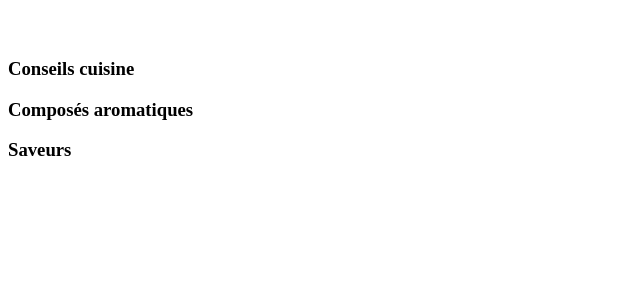
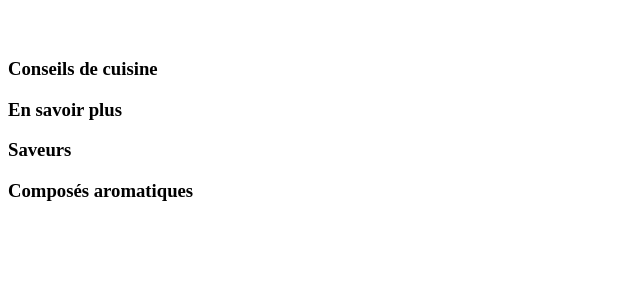
Before and after one commit to Bertoia-Jeremy/SpicyMatch, a Symfony app: template templates/spices/view.html.twig in a window 1280 px wide. Shown: the top 300 px of the page, without its empty margins (0-640 px from the left). Run offline with Twig, Linux system fonts and the light colour scheme; the template is opened without the code that fills it, so the values that code supplies are empty; some libraries are stand-ins or nearby versions.

Commit message:
spice view draft 2

```diff
--- a/templates/spices/view.html.twig
+++ b/templates/spices/view.html.twig
@@ -5,54 +5,72 @@
     {% set color = spice.aromaticGroups.color %}
     <div class="container">
 
-        {# Centré -> Nom - Groupe épice + photo #}
         <div class="row my-3">
             <div class="d-flex justify-content-between">
-                <div class="col-lg-6 d-flex flex-column justify-content-center align-items-center px-2">
+                <div class="col-8 d-flex flex-column justify-content-center align-items-center px-2">
                     <h2>{{ spice.name }}</h2>
                     <h4>{{ spice.aromaticGroups.name }}</h3>
-                    <p class="text-justify">{{ spice.description }}</p>
+                    <p class="text-center">{{ spice.description }}</p>
                 </div>
-                <div class="col-lg-6">
-                    <img class="rounded w-100 img-fluid" src="{{  vich_uploader_asset(spice, 'imageFile')}}">
+                <div class="col-4 d-flex justify-content-center align-items-center">
+                    <img class="rounded img-fluid" src="{{  vich_uploader_asset(spice, 'imageFile')}}" style="max-height: 200px">
                 </div>
             </div>
         </div>
 
-        <div class="row my-2">
-        {# Revoir les conseils cuisine, sur qui pour ensuite faire une meilleure présentation #}
-            <h3>Conseils cuisine</h3>
+        <div class="row my-3">
+            <h3>Conseils de cuisine</h3>
             <p>{{ spice.cooking }}</p>
             <p>{{ spice.informations }}</p>
         </div>
 
-        {# Décalé gauche -> Composés aromatiques - Mettre une couleur en opacité légère #}
-        <div class="row my-3 rounded w-100 p-0">
-            <div class="card p-0 w-100 h-100 shadow border-0">
-                <div class="card-header bg-primary">
-                    <h3>Composés aromatiques</h3>
-                </div>
-                <div class="card-body bg-white">
-                    <div class="card-text">
-                        <div class="list-group list-group-horizontal flex-wrap">
-                        {# TODO => Mettre le lien pour accéder directement à la page de présentation du composé #}
-                            {% for aromaticCompound in spice.aromaticsCompounds %}
-                                <a href="{{ path('view_aromatic_compound', {"id" : aromaticCompound.id}) }}"
-                                 class="list-group-item list-group-item-primary rounded m-1 p-1">{{ aromaticCompound.name }}</a>
-                            {% endfor %}
-                            {% for aromaticCompound in spice.secondaryAromaticsCompounds %}
-                                <a href="{{ path('view_aromatic_compound', {"id" : aromaticCompound.id}) }}"
-                                 class="list-group-item list-group-item-secondary rounded m-1 p-1">{{ aromaticCompound.name }}</a>
-                            {% endfor %}
-                        </div>
+        {% if spice.cookingTips is not null %}
+            <div class="row my-3">
+                <h3 class="mb-3">Incorporation de l'épice</h3>
+                <p>
+                    Voici des indications sur le moment où incorporer l'épice.
+                    Que ce soit pour l'intensité du goût ou bien la tolérance de la chaleur de l'épice, celle-ci peut être mise à une des étapes décrite ci dessous.
+                </p>
+                {% for cookingTip in spice.cookingTips %}
+                    <div class="my-1">
+                        <p class="mb-1"><u>Etape de la cuisson :</u> <b>{{ cookingTip.cookingStep }}</b></p>
+                        <p class="mb-0">{{ cookingTip.text }}</p>
                     </div>
-                </div>
+                {% endfor %}
             </div>
+        {% endif %}
+
+        {% if spice.preparationTips is not null %}
+            <div class="row my-3">
+                <h3 class="mb-3">Conseils de préparation</h3>
+                <p>
+                    Différentes préparations permettent différentes intensité de goût ou de mise en valeur de telle ou telle saveur.
+                </p>
+                {% for preparationTip in spice.preparationTips %}
+                    <div class="my-2">
+                        <p class="mb-1"><u>{{ preparationTip.title }} :</u></p>
+                        <p class="mb-0">{{ preparationTip.text }}</p>
+
+                        {% if preparationTip.preparationMethod is not null %}
+                            <small class="d-flex justify-content-end">
+                                <a href="{{ path('view_preparation_methods', {"id" : preparationTip.preparationMethod.id})}}">
+                                    En savoir plus sur la méthode "{{ preparationTip.preparationMethod.name }}"
+                                </a>
+                            </small>
+                        {% endif %}
+                    </div>
+                {% endfor %}
+            </div>
+        {% endif %}
+
+        <div class="row my-3">
+            <h3 class="mb-3">En savoir plus</h3>
+            <p>{{ spice.informations }}</p>
         </div>
 
         <div class="row my-3 rounded w-100 p-0">
             <div class="card p-0 w-100 h-100 shadow">
-                <div class="card-header bg-secondary">
+                <div class="card-header bg-primary text-light">
                     <h3>Saveurs</h3>
                 </div>
                 <div class="card-body bg-white">
@@ -76,5 +94,27 @@
                 </div>
             </div>
         </div>
+
+        <div class="row my-3 rounded w-100 p-0">
+            <div class="card p-0 w-100 h-100 shadow border-0">
+                <div class="card-header bg-secondary text-light">
+                    <h3>Composés aromatiques</h3>
+                </div>
+                <div class="card-body bg-white">
+                    <div class="card-text">
+                        <div class="list-group list-group-horizontal flex-wrap">
+                            {% for aromaticCompound in spice.aromaticsCompounds %}
+                                <a href="{{ path('view_aromatic_compound', {"id" : aromaticCompound.id}) }}"
+                                 class="list-group-item list-group-item-primary rounded m-1 p-1">{{ aromaticCompound.name }}</a>
+                            {% endfor %}
+                            {% for aromaticCompound in spice.secondaryAromaticsCompounds %}
+                                <a href="{{ path('view_aromatic_compound', {"id" : aromaticCompound.id}) }}"
+                                 class="list-group-item list-group-item-secondary rounded m-1 p-1">{{ aromaticCompound.name }}</a>
+                            {% endfor %}
+                        </div>
+                    </div>
+                </div>
+            </div>
+        </div>
     </div>
 {% endblock %}
```
